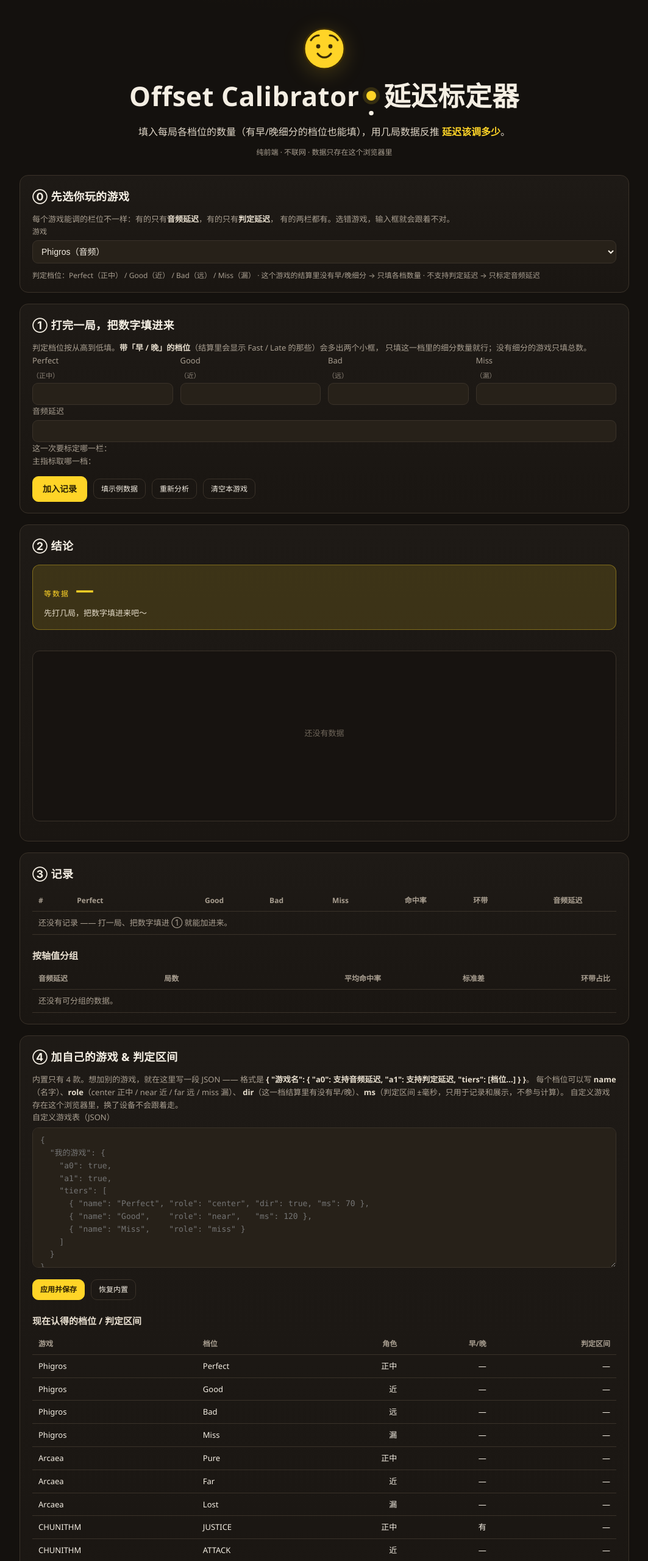
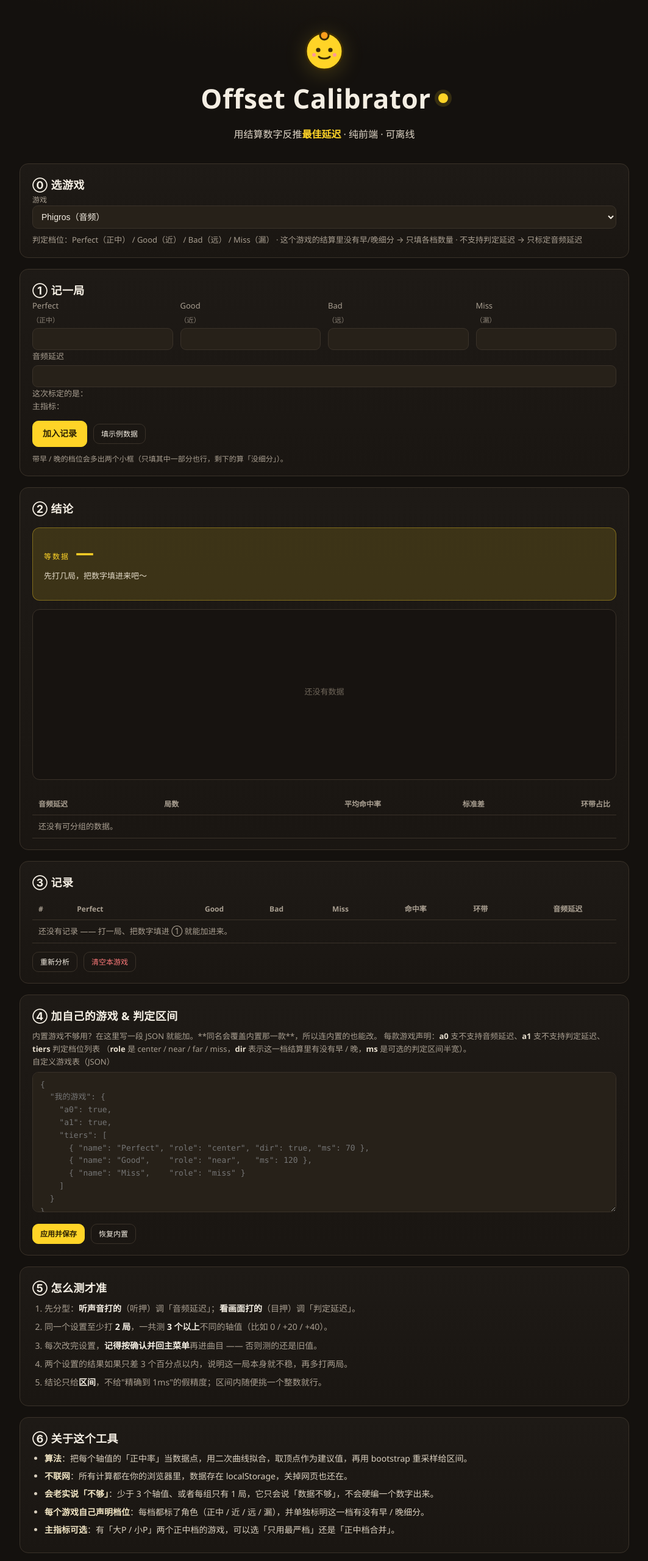
Before and after one commit to chinatsu-hinata/RhythmGame_DelayModify, a plain HTML site: page index.html in a window 1280 px wide. Shown: the top 2560 px of the page at 61% size, without its empty margins (108-1171 px from the left). Drawn offline with Linux system fonts and the light colour scheme.

Commit message:
Add files via upload

```diff
--- a/app.js
+++ b/app.js
@@ -88,7 +88,6 @@
   var gamesApply = $('#gamesApply');
   var gamesReset = $('#gamesReset');
   var gamesError = $('#gamesError');
-  var windowsBody = $('#windowsBody');
 
   /* ── 3. 小工具 ──────────────────────────────────────────── */
 
@@ -328,29 +327,6 @@
       var custom = readCustomGames();
       gamesText.value = Object.keys(custom).length ? JSON.stringify(custom, null, 2) : '';
     }
-    renderWindowsTable();
-  }
-
-  // 每个游戏的每个档位：角色 + 有没有早/晚 + 判定区间（没填就显示 —）
-  function renderWindowsTable() {
-    if (!windowsBody) return;
-
-    var rows = [];
-    NAMES.forEach(function (name) {
-      var info = Core.gameInfo(GAMES, name);
-      info.tiers.forEach(function (t) {
-        rows.push('<tr>' +
-          '<td>' + esc(name) + '</td>' +
-          '<td>' + esc(t.name) + '</td>' +
-          '<td>' + esc(roleTag(t.role) || '—') + '</td>' +
-          '<td>' + (t.dir ? '有' : '—') + '</td>' +
-          '<td>' + (t.ms ? '±' + t.ms + ' ms' : '—') + '</td>' +
-          '</tr>');
-      });
-    });
-
-    windowsBody.innerHTML = rows.length ? rows.join('') :
-      '<tr><td colspan="5" class="empty">还没有游戏。</td></tr>';
   }
 
   function applyCustomGames() {
--- a/index.html
+++ b/index.html
@@ -5,7 +5,7 @@
 <meta name="viewport" content="width=device-width, initial-scale=1">
 <title>Offset Calibrator · 用结算数字反推最佳延迟</title>
 <meta name="description" content="填入每局各判定档位的数量（带早/晚的游戏还能填细分），用抛物线拟合反推你该把音频延迟或判定延迟调到多少。纯前端、不联网。">
-<link rel="stylesheet" href="styles.css">
+<link rel="stylesheet" href="styles.css?v=9">
 </head>
 
 <body>
@@ -13,106 +13,86 @@
 <header class="hero">
   <div class="hero-inner">
     <div class="mascot" aria-hidden="true">
-      <svg width="72" height="72" viewBox="0 0 72 72" fill="none" xmlns="http://www.w3.org/2000/svg">
-        <circle cx="36" cy="36" r="33" fill="#ffd427"/>
-        <circle cx="36" cy="36" r="33" stroke="#3a2b06" stroke-width="3"/>
-        <circle cx="26" cy="32" r="3.4" fill="#3a2b06"/>
-        <circle cx="46" cy="32" r="3.4" fill="#3a2b06"/>
-        <path d="M25 44c3.2 4.2 7.4 6.2 11 6.2S44 48.2 47 44" stroke="#3a2b06" stroke-width="3.2" stroke-linecap="round"/>
-        <path d="M14 22c4-6 9-8 13-8M58 22c-4-6-9-8-13-8" stroke="#3a2b06" stroke-width="3.2" stroke-linecap="round"/>
+      <svg width="76" height="76" viewBox="0 0 76 76" fill="none" xmlns="http://www.w3.org/2000/svg">
+        <circle cx="38" cy="40" r="30" fill="#ffd427"/>
+        <circle cx="38" cy="40" r="30" stroke="#3a2b06" stroke-width="3"/>
+        <circle cx="38" cy="14" r="7" fill="#ff9f1c" stroke="#3a2b06" stroke-width="3"/>
+        <circle cx="28" cy="38" r="3.6" fill="#3a2b06"/>
+        <circle cx="48" cy="38" r="3.6" fill="#3a2b06"/>
+        <path d="M29 49c3.5 4 14.5 4 18 0" stroke="#3a2b06" stroke-width="3" stroke-linecap="round"/>
+        <circle cx="21" cy="46" r="3" fill="#ff8fab" opacity="0.85"/>
+        <circle cx="55" cy="46" r="3" fill="#ff8fab" opacity="0.85"/>
       </svg>
     </div>
-    <h1>Offset Calibrator<span class="dot"> · </span>延迟标定器</h1>
-    <p class="sub">填入每局各档位的数量（有早/晚细分的档位也能填），用几局数据反推 <b>延迟该调多少</b>。</p>
-    <p class="tiny">纯前端 · 不联网 · 数据只存在这个浏览器里</p>
+    <h1>Offset Calibrator <span class="dot"></span></h1>
+    <p class="sub">用结算数字反推<b>最佳延迟</b> · 纯前端 · 可离线</p>
   </div>
 </header>
 
 <main>
 
-  <!-- ⓪ 选游戏 -->
-  <section class="panel" id="gamePanel">
-    <h2>⓪ 先选你玩的游戏</h2>
-    <p class="hint">
-      每个游戏能调的栏位不一样：有的只有<b>音频延迟</b>，有的只有<b>判定延迟</b>，
-      有的两栏都有。选错游戏，输入框就会跟着不对。
-    </p>
-    <div class="grid two">
-      <label>游戏
-        <select id="gameSelect"></select>
-      </label>
+  <section class="panel">
+    <div class="panel-head">
+      <h2>⓪ 选游戏</h2>
     </div>
-    <p class="hint small" id="gameHint"></p>
+    <label for="gameSelect">游戏</label>
+    <select id="gameSelect"></select>
+    <p class="hint" id="gameHint"></p>
   </section>
 
-  <!-- ① 记一局 -->
-  <section class="panel" id="inputPanel">
-    <h2>① 打完一局，把数字填进来</h2>
-    <p class="hint">
-      判定档位按从高到低填。<b>带「早 / 晚」的档位</b>（结算里会显示 Fast / Late 的那些）会多出两个小框，
-      只填这一档里的细分数量就行；没有细分的游戏只填总数。
-    </p>
+  <section class="panel">
+    <div class="panel-head">
+      <h2>① 记一局</h2>
+    </div>
 
     <form id="runForm" autocomplete="off">
       <div class="grid" id="tierFields"></div>
-      <div class="grid" id="axisFields"></div>
+      <div class="grid two" id="axisFields"></div>
 
-      <div class="axis" id="axisPicker">
-        <span>这一次要标定哪一栏：</span>
+      <div class="axis" id="axisPicker" hidden>
+        <span>这次标定的是：</span>
         <div id="axisRadios"></div>
       </div>
 
       <div class="axis" id="modePicker" hidden>
-        <span>主指标取哪一档：</span>
+        <span>主指标：</span>
         <div id="modeRadios"></div>
       </div>
-
-      <p class="err" id="formError" hidden></p>
 
       <div class="row">
         <button type="submit" class="primary">加入记录</button>
         <button type="button" class="ghost small" id="demoBtn">填示例数据</button>
-        <button type="button" class="ghost small" id="recalcBtn">重新分析</button>
-        <button type="button" class="ghost small" id="clearBtn">清空本游戏</button>
       </div>
+
+      <p class="error" id="formError" hidden></p>
     </form>
+
+    <p class="hint small">带早 / 晚的档位会多出两个小框（只填其中一部分也行，剩下的算「没细分」）。</p>
   </section>
 
-  <!-- ② 结论 -->
-  <section class="panel" id="resultPanel">
-    <h2>② 结论</h2>
+  <section class="panel">
+    <div class="panel-head">
+      <h2>② 结论</h2>
+    </div>
 
     <div class="verdict">
       <div class="verdict-main">
         <span class="label" id="verdictLabel">等数据</span>
         <strong id="verdictValue">—</strong>
       </div>
-      <div class="verdict-sub" id="verdictSub">先打几局，把数字填进来吧～</div>
+      <p class="verdict-sub" id="verdictSub">先打几局，把数字填进来吧～</p>
     </div>
+
+    <canvas id="chart"></canvas>
+    <p class="meta" id="metaLine"></p>
 
     <div class="warnings" id="warnings"></div>
     <div class="reasons" id="reasons"></div>
 
-    <canvas id="chart" height="280"></canvas>
-    <p class="meta" id="metaLine"></p>
-
-    <div class="row">
+    <div class="row tight">
       <button type="button" class="primary small" id="copyBtn" hidden>复制结论</button>
     </div>
-  </section>
 
-  <!-- ③ 记录 -->
-  <section class="panel" id="runsPanel">
-    <h2>③ 记录</h2>
-    <div class="table-scroll">
-      <table class="table runs">
-        <thead id="runsHead"></thead>
-        <tbody id="runsBody"></tbody>
-      </table>
-    </div>
-    <p class="hint small" id="runsHint"></p>
-
-    <h3>按轴值分组</h3>
     <div class="table-scroll">
       <table class="table">
         <thead id="groupsHead"></thead>
@@ -121,15 +101,35 @@
     </div>
   </section>
 
-  <!-- ④ 加自己的游戏 -->
-  <section class="panel" id="gamesPanel">
-    <h2>④ 加自己的游戏 &amp; 判定区间</h2>
+  <section class="panel">
+    <div class="panel-head">
+      <h2>③ 记录</h2>
+    </div>
+
+    <p class="meta" id="runsHint"></p>
+
+    <div class="table-scroll">
+      <table class="table runs">
+        <thead id="runsHead"></thead>
+        <tbody id="runsBody"></tbody>
+      </table>
+    </div>
+
+    <div class="row">
+      <button type="button" class="ghost small" id="recalcBtn">重新分析</button>
+      <button type="button" class="ghost small danger" id="clearBtn">清空本游戏</button>
+    </div>
+  </section>
+
+  <section class="panel">
+    <div class="panel-head">
+      <h2>④ 加自己的游戏 &amp; 判定区间</h2>
+    </div>
+
     <p class="hint">
-      内置只有 4 款。想加别的游戏，就在这里写一段 JSON —— 格式是
-      <b>{ "游戏名": { "a0": 支持音频延迟, "a1": 支持判定延迟, "tiers": [档位…] } }</b>。
-      每个档位可以写 <b>name</b>（名字）、<b>role</b>（center 正中 / near 近 / far 远 / miss 漏）、
-      <b>dir</b>（这一档结算里有没有早/晚）、<b>ms</b>（判定区间 ±毫秒，只用于记录和展示，不参与计算）。
-      自定义游戏存在这个浏览器里，换了设备不会跟着走。
+      内置游戏不够用？在这里写一段 JSON 就能加。**同名会覆盖内置那一款**，所以连内置的也能改。
+      每款游戏声明：<b>a0</b> 支不支持音频延迟、<b>a1</b> 支不支持判定延迟、<b>tiers</b> 判定档位列表
+      （<b>role</b> 是 center / near / far / miss，<b>dir</b> 表示这一档结算里有没有早 / 晚，<b>ms</b> 是可选的判定区间半宽）。
     </p>
 
     <label class="block">
@@ -152,39 +152,31 @@
       <button type="button" class="ghost small" id="gamesReset">恢复内置</button>
     </div>
     <p class="err" id="gamesError" hidden></p>
-
-    <h3>现在认得的档位 / 判定区间</h3>
-    <div class="table-scroll">
-      <table class="table">
-        <thead>
-          <tr><th>游戏</th><th>档位</th><th>角色</th><th>早/晚</th><th>判定区间</th></tr>
-        </thead>
-        <tbody id="windowsBody"></tbody>
-      </table>
-    </div>
   </section>
 
-  <!-- ⑤ 怎么测 -->
-  <section class="panel help" id="helpPanel">
-    <h2>⑤ 怎么测才准</h2>
+  <section class="panel">
+    <div class="panel-head">
+      <h2>⑤ 怎么测才准</h2>
+    </div>
     <ol class="steps">
-      <li><b>先分型</b>：跟着音乐打的（听押）调<b>音频延迟</b>；跟着画面判定线打的（目押）调<b>判定延迟</b>。只调一栏。</li>
-      <li><b>至少测 3 个轴值</b>：比如 0 / +20 / +40，每个值打 2 局以上。同一个值打两局，是为了看波动。</li>
-      <li><b>确认设置真的生效了</b>：改完数字要按确认、回主菜单再进曲目，不然下一局用的还是旧值。</li>
-      <li><b>两局差超过 3 个百分点</b>：说明这局状态不稳，别急着下结论，再补一局。</li>
-      <li><b>看命中率和环带</b>，不要盯着「早和晚一样多」—— 早押的人天生就偏早，「早」永远比「晚」多。</li>
+      <li>先分型：<b>听声音打的</b>（听押）调「音频延迟」；<b>看画面打的</b>（目押）调「判定延迟」。</li>
+      <li>同一个设置至少打 <b>2 局</b>，一共测 <b>3 个以上</b>不同的轴值（比如 0 / +20 / +40）。</li>
+      <li>每次改完设置，<b>记得按确认并回主菜单</b>再进曲目 —— 否则测的还是旧值。</li>
+      <li>两个设置的结果如果只差 3 个百分点以内，说明这一局本身就不稳，再多打两局。</li>
+      <li>结论只给<b>区间</b>，不给"精确到 1ms"的假精度；区间内随便挑一个整数就行。</li>
     </ol>
   </section>
 
-  <!-- ⑥ 关于 -->
-  <section class="panel about" id="aboutPanel">
-    <h2>⑥ 关于这个工具</h2>
+  <section class="panel about">
+    <div class="panel-head">
+      <h2>⑥ 关于这个工具</h2>
+    </div>
     <ul>
-      <li><b>算法</b>：把「轴值 → 命中率」拟成抛物线，取顶点当建议值；因为波动大，顶点旁边还会给一个重采样算出来的区间，而不是一个精确到毫秒的数字。</li>
+      <li><b>算法</b>：把每个轴值的「正中率」当数据点，用二次曲线拟合，取顶点作为建议值，再用 bootstrap 重采样给区间。</li>
       <li><b>不联网</b>：所有计算都在你的浏览器里，数据存在 localStorage，关掉网页也还在。</li>
       <li><b>会老实说「不够」</b>：少于 3 个轴值、或者每组只有 1 局，它只会说「数据不够」，不会硬编一个数字出来。</li>
-      <li><b>每个游戏自己声明档位</b>：每款游戏的判定档位都标了角色（正中 / 近 / 远 / 漏），并且单独标明「这一档的结算里有没有早 / 晚」——所以有的游戏只填总数，有的能填细分，界面自动跟着变。</li>
-      <li><b>主指标可选</b>：如果一款游戏有「大P / 小P」两个正中档，可以选「只用最严档」还是「正中档合并」，两种都能算、都能切换。</li>
+      <li><b>每个游戏自己声明档位</b>：每档都标了角色（正中 / 近 / 远 / 漏），并单独标明这一档有没有早 / 晚细分。</li>
+      <li><b>主指标可选</b>：有「大P / 小P」两个正中档的游戏，可以选「只用最严档」还是「正中档合并」。</li>
     </ul>
   </section>
 
@@ -194,7 +186,7 @@
   <p>本地工具 · 不收集数据 · 欢迎 fork 改成自己的游戏</p>
 </footer>
 
-<script src="core.js"></script>
-<script src="app.js"></script>
+<script src="core.js?v=9"></script>
+<script src="app.js?v=9"></script>
 </body>
 </html>
```
